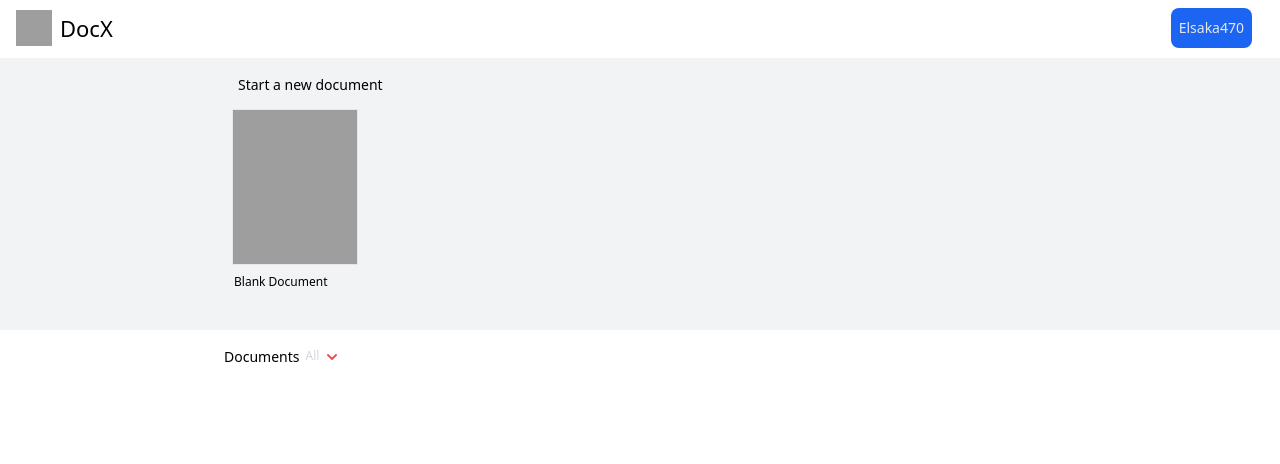
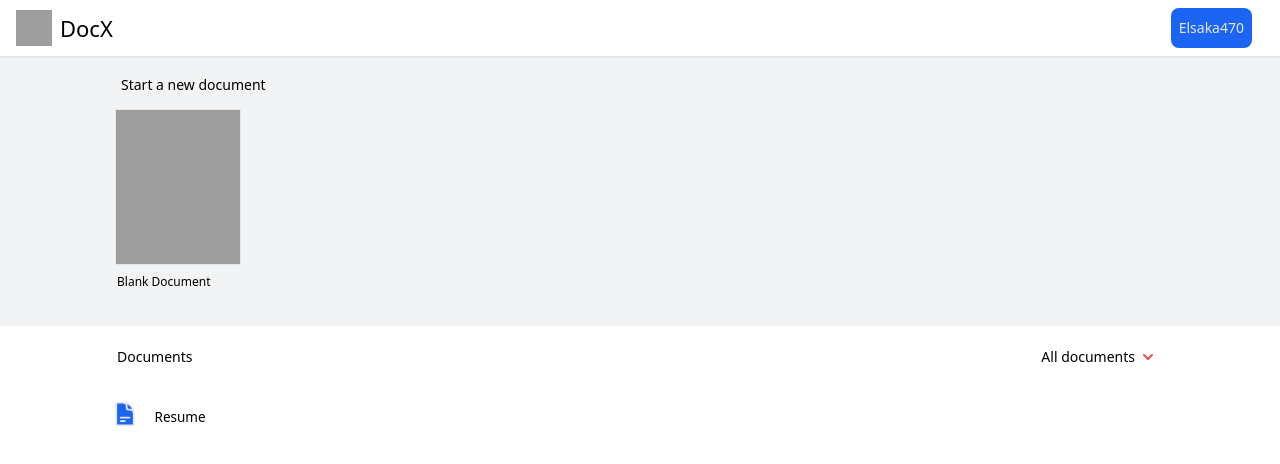
Before and after one commit to mtheggi/DOX_Google_Doc_Clone, a React (Vite) app in the folder FE/: page / in a window 1280 px wide. Shown: the top 464 px of the page. Built offline with nearby package versions, Linux system fonts and the light colour scheme; grey boxes are pictures that could not be loaded.

Commit message:
Home Page

```diff
--- a/FE/src/App.jsx
+++ b/FE/src/App.jsx
@@ -8,7 +8,7 @@ import Navbar from './Components/Navbar'
 function App() {
   return (
 
-    <div className="App h-screen flex flex-col bg-white overflow-x-hidden">
+    <div className="App h-screen flex flex-col bg-gray-200 overflow-x-hidden">
        <Navbar/>
        <Home/>
     </div>
--- a/FE/src/Components/Navbar.jsx
+++ b/FE/src/Components/Navbar.jsx
@@ -2,10 +2,10 @@ const Navbar = () => {
     return (
         <div className="fixed w-full flex flex-row items-center h-14 px-4 bg-white">
 
-            <div className="w-[36px] h-[36px]">
+            <div className="w-[36px] h-[36px] min-w-[36px] min-h-[36px]">
                 <img className="gb_Mc gb_Nd h-full w-full" src="https://www.gstatic.com/images/branding/product/1x/docs_2020q4_48dp.png" srcset="https://www.gstatic.com/images/branding/product/1x/docs_2020q4_48dp.png 1x, https://www.gstatic.com/images/branding/product/2x/docs_2020q4_48dp.png 2x " alt="" aria-hidden="true" role="presentation" ></img>
             </div>
-            <h1 className=" font-base text-[22px] ml-2 text-black">DocX</h1>
+            <h1 className=" font-base mr-30 text-[22px] ml-2 text-black">DocX</h1>
 
             <div className=" bg-blue-600 ml-auto hover:bg-blue-700 rounded-lg w-fit px-2 mr-3 h-10 hover:no-underline cursor-pointer items-center justify-center  inline-flex">
                 <span className="flex items-center justify-center ">
--- a/FE/src/index.css
+++ b/FE/src/index.css
@@ -71,3 +71,10 @@ button:focus-visible {
   }
 }
 */
+
+.no-select {
+  user-select: none;
+  -webkit-user-select: none;
+  -moz-user-select: none;
+  -ms-user-select: none;
+}
--- a/FE/src/views/Home.jsx
+++ b/FE/src/views/Home.jsx
@@ -1,7 +1,8 @@
+import { DocumentTextIcon } from "@heroicons/react/24/outline";
 import { useState, useRef, useEffect } from "react";
 
 const Home = () => {
-    const [sortValue, setSortValue] = useState("All");
+    const [sortValue, setSortValue] = useState("All documents");
     const [sortDropDownOpen, setSortDropDownOpen] = useState(false);
     const sortMenuRef = useRef();
 
@@ -20,9 +21,10 @@ const Home = () => {
         };
     });
     return (
-        <div className="w-full h-full flex mt-[58px]  flex-col">
-            <div className="w-full bg-[#F1F3F4]  px-58 h-[272px]">
-                <div className="flex flex-col w-full h-full mt-4 font-light text-[14px]">
+        <div className="w-full h-full min-w-[342px] flex mt-[58px]  flex-col">
+            <div className="w-full px-4 bg-[#F1F3F4] h-[272px]">
+                <div className="h-full min-h-[252px] mt-4 w-[300px] msm:w-[470px] md:w-[660px] lg:w-[860px] xl:w-[1050px] mx-auto">
+                    <div className="flex flex-col w-full h-full font-light text-[14px]">
                         <h1 className="text-black h-fit ml-1.5 w-fit">Start a new document</h1>
                         <div className="bg-white h-[156px] w-[126px] border-[1px] hover:border-blue-300 cursor-pointer border-gray-200 mt-3.5">
                             <img className="w-full h-full" src="https://ssl.gstatic.com/docs/templates/thumbnails/docs-blank-googlecolors.png" alt=""></img>
@@ -30,44 +32,43 @@ const Home = () => {
                         <h1 className="text-black h-fit text-[12px] font-medium mt-2 ml-0.5 w-fit">Blank Document</h1>
                     </div>
                 </div>
-            <div className="w-full h-13 px-56 flex flex-row items-center">
-                <h1 className="text-[14px] font-medium">Documents</h1>
-                <div className='flex flex-row sm:mr-4 items-center relative'>
-                    <div ref={sortMenuRef} onClick={(e) => { e.stopPropagation(); setSortDropDownOpen(prev => !prev) }} id="create_post_vote_dropdown_button" className={`text-gray-300 text-xs cursor-pointer pl-1.5 no-select w-22 h-10 rounded-sm focus:outline-none font-normal text-center  items-center flex flex-row" type="button`}>{sortValue}
+            </div>
+            <div className="w-full h-full flex justify-center bg-white px-2 flex-col items-center">
+                <div className="flex h-13 mt-2 flex-row justify-between items-center w-[300px] msm:w-[470px] md:w-[660px] lg:w-[860px] xl:w-[1050px] mx-auto">
+                    <h1 className="text-[14px] ml-0.5 font-medium">Documents</h1>
+                    <div className='flex flex-row items-center relative'>
+                        <div ref={sortMenuRef} onClick={(e) => { e.stopPropagation(); setSortDropDownOpen(prev => !prev) }} id="create_post_vote_dropdown_button" className={`text-black text-[14px] hover:bg-blue-200 rounded-3xl px-1 pl-2.5 cursor-pointer no-select w-fit h-10 focus:outline-none text-center no-select font-medium  items-center flex flex-row" type="button`}>{sortValue}
                             <div className="w-fit flex ml-2 mr-2 flex-row">
                                 <svg className="w-2.5 h-2.5  mt-0.5" aria-hidden="true" xmlns="http://www.w3.org/2000/svg" fill="none" viewBox="0 0 10 6">
                                     <path stroke="#F05152" strokeLinecap="round" strokeLinejoin="round" strokeWidth="2" d="m1 1 4 4 4-4" />
                                 </svg>
                             </div>
-                        <div id="vote_duration_dropdown_menu" className={`z-10 absolute mt-66 right-[0.5px]  ${sortDropDownOpen ? '' : 'hidden'} bg-reddit_hover divide-y divide-gray-100 rounded-lg shadow w-32 dark:bg-gray-700 dark:divide-gray-600`}>
+                            <div id="vote_duration_dropdown_menu" className={`z-10 absolute mt-34 right-[-2px]  ${sortDropDownOpen ? '' : 'hidden'} bg-blue-600 rounded-lg shadow w-34  `}>
 
-                            <ul className="text-xs border-[0.5px] rounded-sm border-gray-400" aria-labelledby="dropdownInformationButton">
+                                <ul className="text-xs border-[0.5px] rounded-lg border-gray-400" aria-labelledby="dropdownInformationButton">
                                     <li id="vote_1_day" className={`cursor-pointer border-b-[0.5px] border-gray-400`}>
-                                    <p onClick={() => setSortValue('1 Day')} className={`block px-4 py-2  text-gray-200 hover:bg-reddit_search_light ${sortValue == '1 Day' ? 'bg-reddit_search_light' : ''}`}>1 Day</p>
+                                        <p onClick={() => setSortValue('All documents')} className={`block rounded-t-lg px-4 py-2  text-gray-200   ${sortValue == 'All documents' ? 'bg-reddit_search_light' : 'hover:bg-blue-700'}`}>All documents</p>
                                     </li>
                                     <li id="vote_2_day" className={`cursor-pointer border-b-[0.5px] border-gray-400`}>
-                                    <p onClick={() => setSortValue('2 Days')} className={`block px-4 py-2  text-gray-200 hover:bg-reddit_search_light ${sortValue == '2 Days' ? 'bg-reddit_search_light' : ''}`}>2 Days</p>
+                                        <p onClick={() => setSortValue('Owned by me')} className={`block px-4 py-2  text-gray-200   ${sortValue == 'Owned by me' ? 'bg-reddit_search_light' : 'hover:bg-blue-700'}`}>Owned by me</p>
                                     </li>
-                                <li id="vote_3_day" className={`cursor-pointer border-b-[0.5px] border-gray-400`}>
-                                    <p onClick={() => setSortValue('3 Days')} className={`block px-4 py-2  text-gray-200 hover:bg-reddit_search_light ${sortValue == '3 Days' ? 'bg-reddit_search_light' : ''}`}>3 Days</p>
-                                </li>
-                                <li id="vote_4_day" className={`cursor-pointer border-b-[0.5px] border-gray-400`}>
-                                    <p onClick={() => setSortValue('4 Days')} className={`block px-4 py-2  text-gray-200 hover:bg-reddit_search_light ${sortValue == '4 Days' ? 'bg-reddit_search_light' : ''}`}>4 Days</p>
-                                </li>
-                                <li id="vote_5_day" className={`cursor-pointer border-b-[0.5px] border-gray-400`}>
-                                    <p onClick={() => setSortValue('5 Days')} className={`block px-4 py-2  text-gray-200 hover:bg-reddit_search_light ${sortValue == '5 Days' ? 'bg-reddit_search_light' : ''}`}>5 Days</p>
-                                </li>
-                                <li id="vote_6_day" className={`cursor-pointer border-b-[0.5px] border-gray-400`}>
-                                    <p onClick={() => setSortValue('6 Days')} className={`block px-4 py-2  text-gray-200 hover:bg-reddit_search_light ${sortValue == '6 Days' ? 'bg-reddit_search_light' : ''}`}>6 Days</p>
-                                </li>
-                                <li id="vote_7_day" className={`cursor-pointer`}>
-                                    <p onClick={() => setSortValue('7 Days')} className={`block px-4 py-2  text-gray-200 hover:bg-reddit_search_light ${sortValue == '7 Days' ? 'bg-reddit_search_light' : ''}`}>7 Days</p>
+                                    <li id="vote_3_day" className={`cursor-pointer rounded-b-lg border-b-[0.5px] border-gray-400`}>
+                                        <p onClick={() => setSortValue('Shared with me')} className={`block px-4 py-2 rounded-b-lg  text-gray-200 ${sortValue == 'Shared with me' ? 'bg-reddit_search_light' : 'hover:bg-blue-700'}`}>Shared with me</p>
                                     </li>
 
                                 </ul>
 
                             </div>
                         </div>
+                    </div>
+                </div>
+                <div className="flex flex-row mt-4 h-full w-[325px] msm:w-[494px] md:w-[685px] lg:w-[885px] xl:w-[1075px] mx-auto">
+                    <div className="w-full flex flex-row items-center  h-10 rounded-3xl hover:bg-blue-100 cursor-pointer px-2">
+                        <DocumentTextIcon className="h-full w-7 fill-blue-600 text-gray-200"/>
+                        <h1 className="ml-4 text-[13.5px] mt-1.5 font-medium">Resume</h1>
+
+                    </div>
+
                 </div>
 
 
--- a/FE/src/views/Login.jsx
+++ b/FE/src/views/Login.jsx
@@ -87,7 +87,7 @@ const LogIn = ({ setIsOpenedLoginMenu, setIsOpenedSignupMenu }) => {
         </div>
 
         <div className="h-[96px] py-[24px] mt-auto mb-4 msm:mt-0 msm:mb-0 flex items-center">
-          <div onClick={handleLoginSubmit} id="login_submit" className={` ${username && password && validateLoginUsername(username) && validateLoginPassword(password) && loginError == null ? '  hover:bg-blue-800 bg-blue-500 cursor-pointer text-white' : 'text-gray-500 cursor-not-allowed'} w-120 mt-1 h-[48px] items-center justify-center inline-flex mx-auto rounded-3xl bg-gray-200`}>
+          <div onClick={handleLoginSubmit} id="login_submit" className={` ${username && password && validateLoginUsername(username) && validateLoginPassword(password) && loginError == null ? '  hover:bg-blue-800 bg-[#3E82F8] cursor-pointer text-white' : 'text-gray-500 cursor-not-allowed'} w-120 mt-1 h-[48px] items-center justify-center inline-flex mx-auto rounded-3xl bg-gray-200`}>
             <span className="flex items-center justify-center">
               <span className="flex items-center gap-[8px] text-[14px] font-[600] ">
                 Log In
--- a/FE/src/views/Signup.jsx
+++ b/FE/src/views/Signup.jsx
@@ -105,7 +105,7 @@ const SignUp = ({ setIsOpenedsignupMenu, setIsOpenedSignupMenu }) => {
         </div>
 
         <div className="h-[96px] py-[24px] mt-auto mb-4 msm:mt-0 msm:mb-0 flex items-center">
-          <div onClick={handleSignupSubmit} id="signup_submit" className={` ${email && validateEmail(email) && username && password && validateUsername(username) && validatePassword(password) && signupError == null ? '  hover:bg-blue-800 bg-blue-500 cursor-pointer text-white' : 'text-gray-500 cursor-not-allowed'} w-120 mt-1 h-[48px] items-center justify-center inline-flex mx-auto rounded-3xl bg-gray-200`}>
+          <div onClick={handleSignupSubmit} id="signup_submit" className={` ${email && validateEmail(email) && username && password && validateUsername(username) && validatePassword(password) && signupError == null ? ' bg-[#3E82F8] hover:bg-blue-700 cursor-pointer text-white' : 'text-gray-500 cursor-not-allowed'} w-120 mt-1 h-[48px] items-center justify-center inline-flex mx-auto rounded-3xl bg-gray-200`}>
             <span className="flex items-center justify-center">
               <span className="flex items-center gap-[8px] text-[14px] font-[600] ">
                 Sign up
--- a/FE/tailwind.config.js
+++ b/FE/tailwind.config.js
@@ -356,21 +356,21 @@ export default {
       },
     },
     screens: {
-      xs: "470px",
+      xs: "350px",
       // => @media (min-width: 470px) { ... }
 
-      msm: "530px",
+      msm: "500px",
 
-      sm: "640px",
+      sm: "530px",
       // => @media (min-width: 640px) { ... }
 
-      md: "768px",
+      md: "703px",
       // => @media (min-width: 768px) { ... }
 
-      lg: "956px",
+      lg: "906px",
       // => @media (min-width: 956px) { ... }
 
-      xl: "1200px",
+      xl: "1100px",
       // => @media (min-width: 1200px) { ... }
 
       mxl: "1412px",
```
Lines whose indentation alone changed are shown as unchanged.
